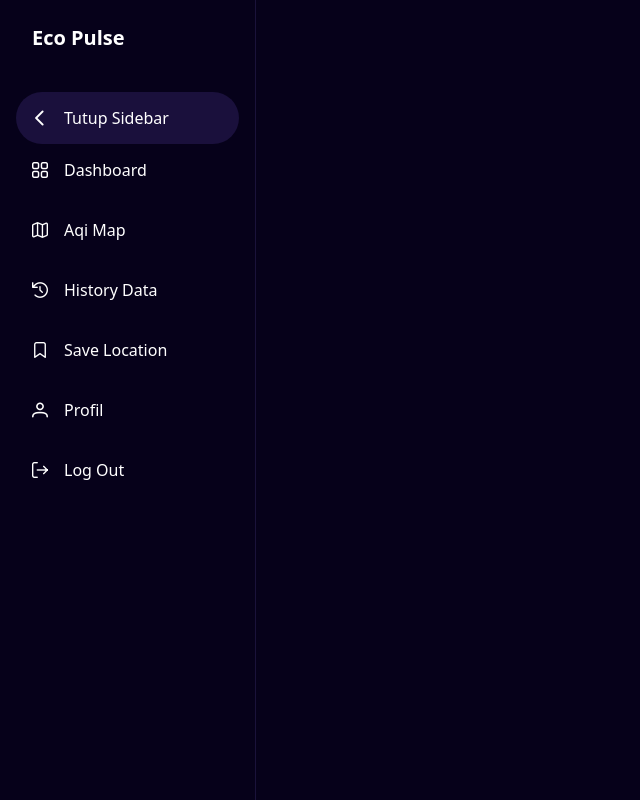
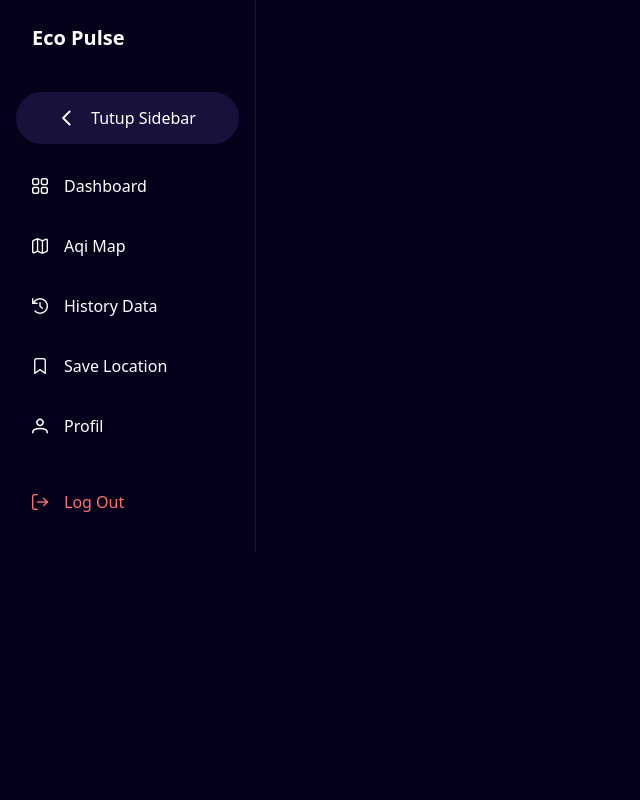
Before and after one commit to satriafzal/frontend_ecopulse, a Vue app: page /user in a window 1280 px wide. Shown: the whole page, without its empty margins (0-640 px from the left). Built offline with nearby package versions, Linux system fonts and the light colour scheme.

Commit message:
upate sidebar

```diff
--- a/src/views/users/DashboardLayout.vue
+++ b/src/views/users/DashboardLayout.vue
@@ -2,57 +2,76 @@
 import { ref } from 'vue'
 import { RouterView, RouterLink } from 'vue-router'
 
-const isExpanded = ref(true)
-const toggleSidebar = () => { isExpanded.value = !isExpanded.value }
+const isExpanded = ref(window.innerWidth > 768)
+
+const toggleSidebar = () => {
+    isExpanded.value = !isExpanded.value
+}
+
+const closeOnMobile = () => {
+    if (window.innerWidth < 768) {
+        isExpanded.value = false
+    }
+}
 </script>
 
 <template>
-    <div class="min-h-screen bg-[#06011a] text-white flex font-sans">
+    <div class="min-h-screen bg-[#06011a] text-white flex font-sans overflow-hidden relative">
+
+        <div
+            v-if="isExpanded"
+            @click="isExpanded = false"
+            class="fixed inset-0 bg-black/60 backdrop-blur-sm z-40 md:hidden"
+        ></div>
 
         <aside
-            :class="[isExpanded ? 'w-64' : 'w-24', 'bg-[#06011a] border-r border-[#1a123a] flex flex-col justify-between z-20 transition-all duration-300 overflow-hidden py-6']">
+            :class="[
+                'bg-[#06011a] border-r border-[#1a123a] flex flex-col justify-between z-50 transition-all duration-300 py-6',
+                'fixed inset-y-0 left-0 md:relative h-full',
+                isExpanded ? 'translate-x-0 w-64' : '-translate-x-full md:translate-x-0 md:w-24'
+            ]">
 
             <div>
                 <div class="flex items-center mb-10" :class="isExpanded ? 'px-8' : 'justify-center'">
                     <span class="text-xl font-bold" v-if="isExpanded">Eco Pulse</span>
                 </div>
 
-                <div class="px-4">
+                <div class="px-4 mb-4">
                     <button @click="toggleSidebar"
-                            class="w-full flex items-center gap-4 px-4 py-3.5 rounded-full bg-[#1a103c] hover:bg-[#261a52] transition-all">
+                            class="w-full flex items-center justify-center gap-4 px-4 py-3.5 rounded-full bg-[#1a103c] hover:bg-[#261a52] transition-all">
                             <i class="pi" :class="isExpanded ? 'pi-chevron-left' : 'pi-chevron-right'"></i>
-                            <span v-if="isExpanded">Tutup Sidebar</span>
+                            <span v-if="isExpanded" class="whitespace-nowrap">Tutup Sidebar</span>
                     </button>
                 </div>
 
                 <nav class="flex flex-col gap-2 px-4">
-                    <RouterLink to="/user/db_user"
+                    <RouterLink to="/user/db_user" @click="closeOnMobile"
                         class="flex items-center gap-4 px-4 py-3.5 rounded-full hover:bg-[#120b33]">
                         <i class="pi pi-th-large"></i>
                         <span v-if="isExpanded">Dashboard</span>
                     </RouterLink>
-                    <RouterLink to="/user/aqimap_users"
+                    <RouterLink to="/user/aqimap_users" @click="closeOnMobile"
                         class="flex items-center gap-4 px-4 py-3.5 rounded-full hover:bg-[#120b33]">
                         <i class="pi pi-map"></i>
                         <span v-if="isExpanded">Aqi Map</span>
                     </RouterLink>
-                    <RouterLink to="/user/history_data"
+                    <RouterLink to="/user/history_data" @click="closeOnMobile"
                         class="flex items-center gap-4 px-4 py-3.5 rounded-full hover:bg-[#120b33]">
                         <i class="pi pi-history"></i>
                         <span v-if="isExpanded">History Data</span>
                     </RouterLink>
-                    <RouterLink to="/user/saved"
+                    <RouterLink to="/user/saved" @click="closeOnMobile"
                         class="flex items-center gap-4 px-4 py-3.5 rounded-full hover:bg-[#120b33]">
                         <i class="pi pi-bookmark"></i>
                         <span v-if="isExpanded">Save Location</span>
                     </RouterLink>
-                    <RouterLink to="/user/pf_user"
+                    <RouterLink to="/user/pf_user" @click="closeOnMobile"
                         class="flex items-center gap-4 px-4 py-3.5 rounded-full hover:bg-[#120b33]">
                         <i class="pi pi-user"></i>
                         <span v-if="isExpanded">Profil</span>
                     </RouterLink>
-                    <RouterLink to="/"
-                        class="flex items-center gap-4 px-4 py-3.5 rounded-full hover:bg-[#120b33]">
+                    <RouterLink to="/" @click="closeOnMobile"
+                        class="flex items-center gap-4 px-4 py-3.5 rounded-full hover:bg-[#120b33] mt-4 text-red-400 hover:text-red-300">
                         <i class="pi pi-sign-out"></i>
                         <span v-if="isExpanded">Log Out</span>
                     </RouterLink>
@@ -60,8 +79,16 @@ const toggleSidebar = () => { isExpanded.value = !isExpanded.value }
             </div>
         </aside>
 
-        <main class="flex-1 flex flex-col h-screen overflow-y-auto bg-[#06011a]">
-            <div class="px-10 pb-10 mt-8">
+        <main class="flex-1 w-full flex flex-col h-screen overflow-y-auto bg-[#06011a]">
+
+            <header class="md:hidden flex items-center justify-between px-6 py-4 border-b border-[#1a123a] shrink-0 sticky top-0 bg-[#06011a] z-30">
+                <span class="font-bold text-lg">Eco Pulse</span>
+                <button @click="toggleSidebar" class="text-gray-400 hover:text-white p-2">
+                    <i class="pi pi-bars text-xl"></i>
+                </button>
+            </header>
+
+            <div class="px-6 md:px-10 pb-10 mt-6 md:mt-8 w-full">
                 <RouterView />
             </div>
         </main>
```
